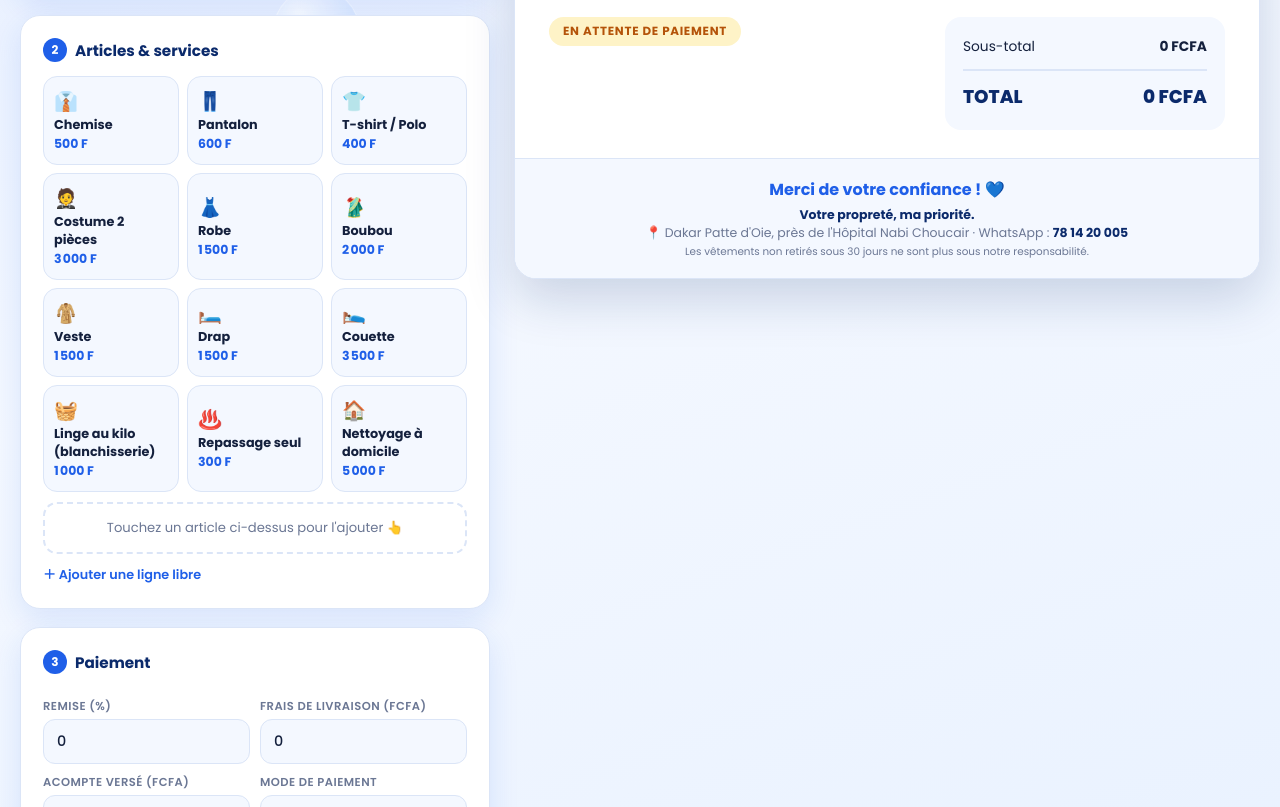
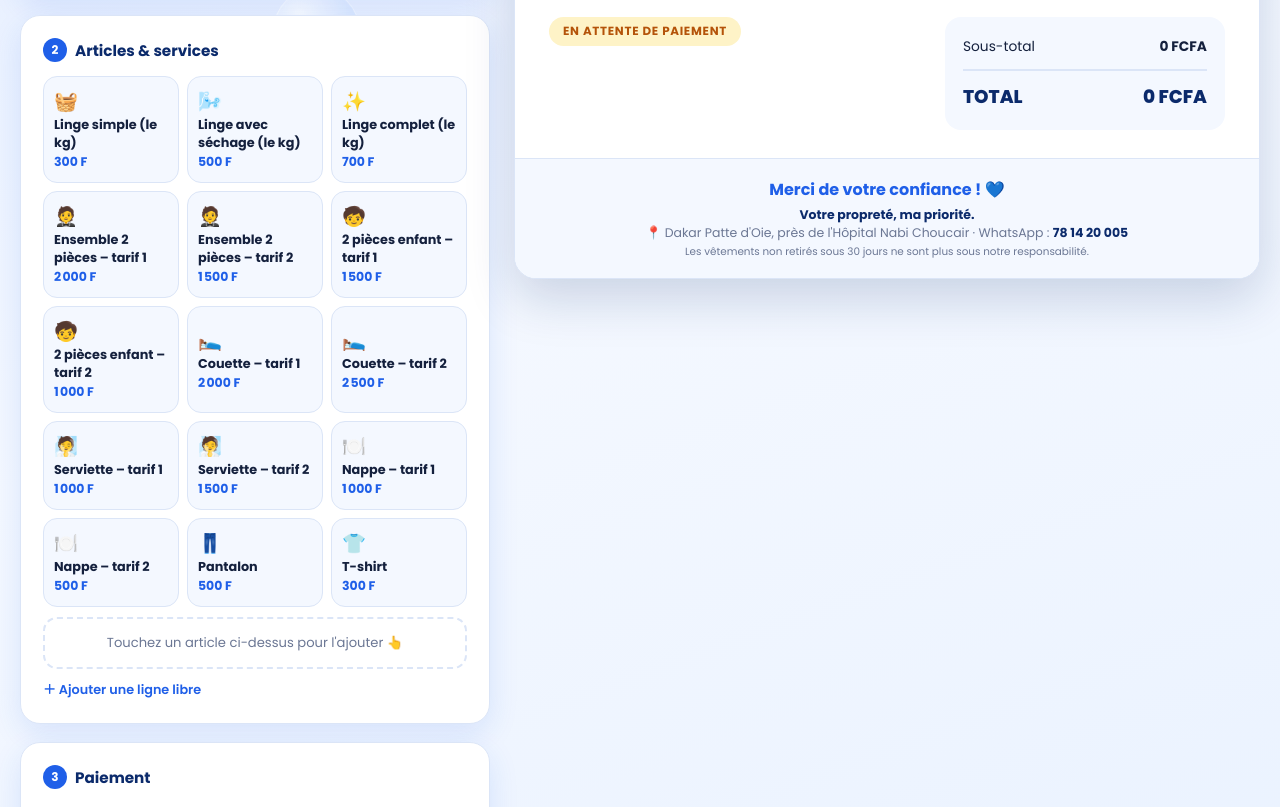
Before and after one commit to ignd/pressing-machina, a plain HTML site: page index.html in a window 1280 px wide. Shown: the part 501-1308 px from the top of the page. Drawn offline with Linux system fonts and the light colour scheme.

Commit message:
Met à jour les tarifs du catalogue
Co-Authored-By: Claude Sonnet 5.5 <noreply@anthropic.com>

```diff
--- a/index.html
+++ b/index.html
@@ -265,18 +265,21 @@
 <script>
 /* ===== Données de base : tarifs modifiables ici ===== */
 const CATALOGUE = [
-  {nom:'Chemise',      prix:500,  em:'👔'},
-  {nom:'Pantalon',     prix:600,  em:'👖'},
-  {nom:'T-shirt / Polo',prix:400, em:'👕'},
-  {nom:'Costume 2 pièces',prix:3000,em:'🤵'},
-  {nom:'Robe',         prix:1500, em:'👗'},
-  {nom:'Boubou',       prix:2000, em:'🥻'},
-  {nom:'Veste',        prix:1500, em:'🧥'},
-  {nom:'Drap',         prix:1500, em:'🛏️'},
-  {nom:'Couette',      prix:3500, em:'🛌'},
-  {nom:'Linge au kilo (blanchisserie)',prix:1000,em:'🧺'},
-  {nom:'Repassage seul',prix:300, em:'♨️'},
-  {nom:'Nettoyage à domicile',prix:5000,em:'🏠'}
+  {nom:'Linge simple (le kg)',        prix:300,  em:'🧺'},
+  {nom:'Linge avec séchage (le kg)',  prix:500,  em:'🌬️'},
+  {nom:'Linge complet (le kg)',       prix:700,  em:'✨'},
+  {nom:'Ensemble 2 pièces – tarif 1', prix:2000, em:'🤵'},
+  {nom:'Ensemble 2 pièces – tarif 2', prix:1500, em:'🤵'},
+  {nom:'2 pièces enfant – tarif 1',   prix:1500, em:'🧒'},
+  {nom:'2 pièces enfant – tarif 2',   prix:1000, em:'🧒'},
+  {nom:'Couette – tarif 1',           prix:2000, em:'🛌'},
+  {nom:'Couette – tarif 2',           prix:2500, em:'🛌'},
+  {nom:'Serviette – tarif 1',         prix:1000, em:'🧖'},
+  {nom:'Serviette – tarif 2',         prix:1500, em:'🧖'},
+  {nom:'Nappe – tarif 1',             prix:1000, em:'🍽️'},
+  {nom:'Nappe – tarif 2',             prix:500,  em:'🍽️'},
+  {nom:'Pantalon',                    prix:500,  em:'👖'},
+  {nom:'T-shirt',                     prix:300,  em:'👕'}
 ];
 
 const CLE_HISTO = 'machina_factures';
```
